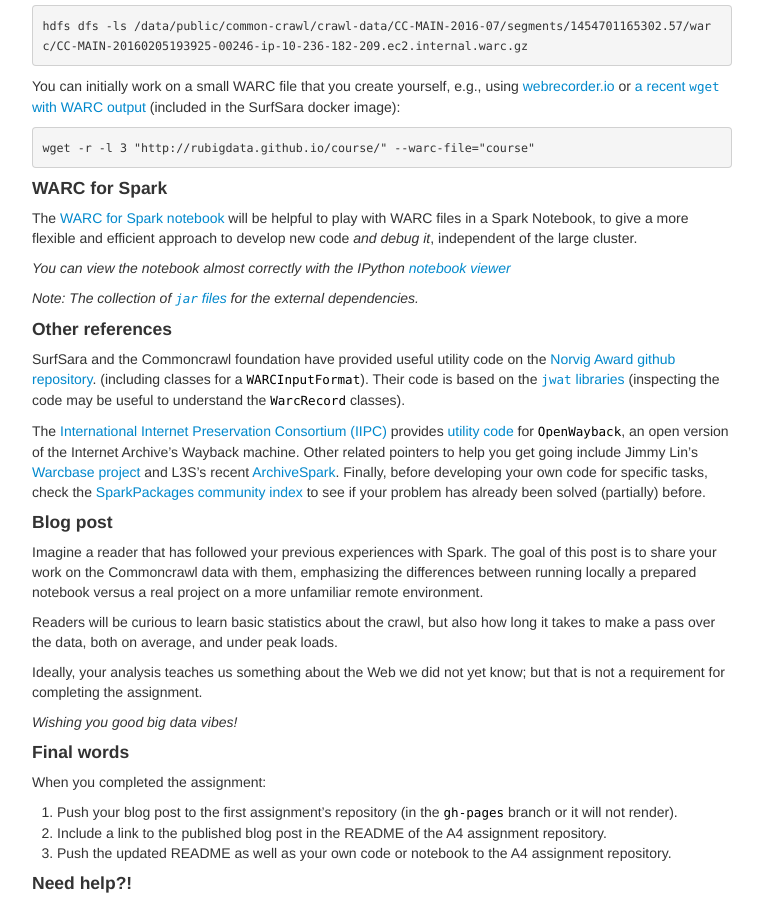
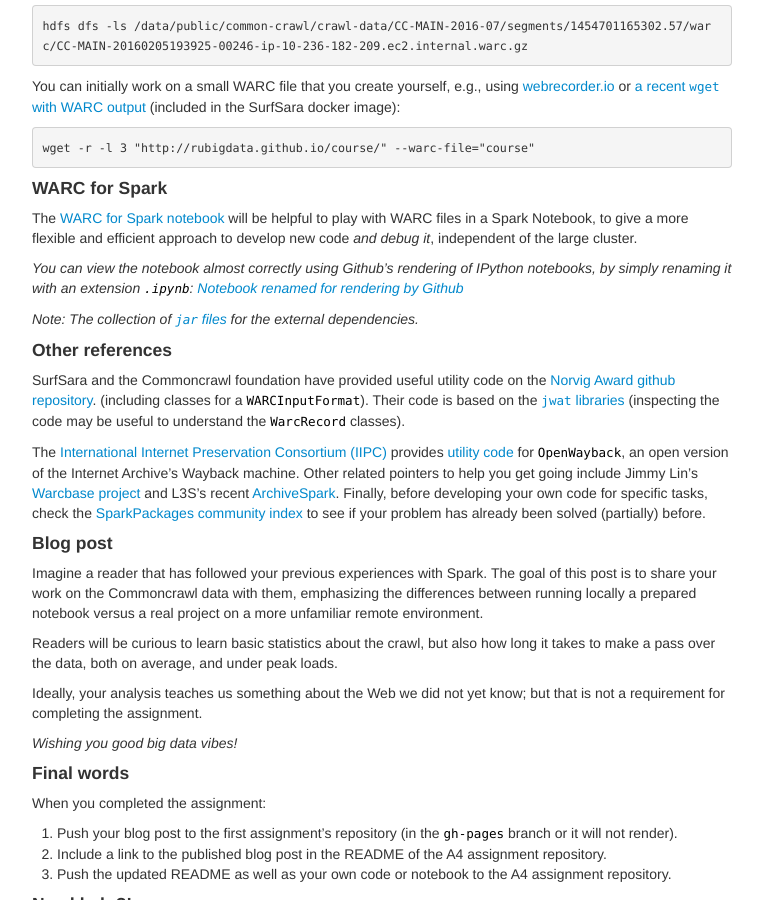
Before and after one commit to Thelukepet/course, a Jekyll site: the page built from assignments/P-commoncrawl.md, in a window 1280 px wide and 900 px high, scrolled down 1887 px. Shown: the whole window, without its empty margins (258-1021 px from the left). Built offline with Jekyll 4.4.1, drawn with Linux system fonts in a browser that asks for light colours.

Commit message:
Updated for failing nbviewer setup

```diff
--- a/assignments/P-commoncrawl.md
+++ b/assignments/P-commoncrawl.md
@@ -155,8 +155,8 @@
 WARC files in a Spark Notebook, to give a more flexible and efficient approach to
 develop new code _and debug it_, independent of the large cluster.
 
-_You can view the notebook almost correctly with the IPython
-[notebook viewer](http://nbviewer.jupyter.org/url/rubigdata.github.io/course/assignments/BigData-WARC-for-Spark.snb)_
+_You can view the notebook almost correctly using Github's rendering of IPython notebooks, by simply renaming it with an extension `.ipynb`:
+[Notebook renamed for rendering by Github](https://github.com/rubigdata/course/blob/gh-pages/assignments/BigData-WARC-for-Spark.snb.ipynb)_
 
 _Note: The collection of [`jar` files](http://rubigdata.github.io/course/background/rubigdata/jars/) for the external dependencies._
 
```
